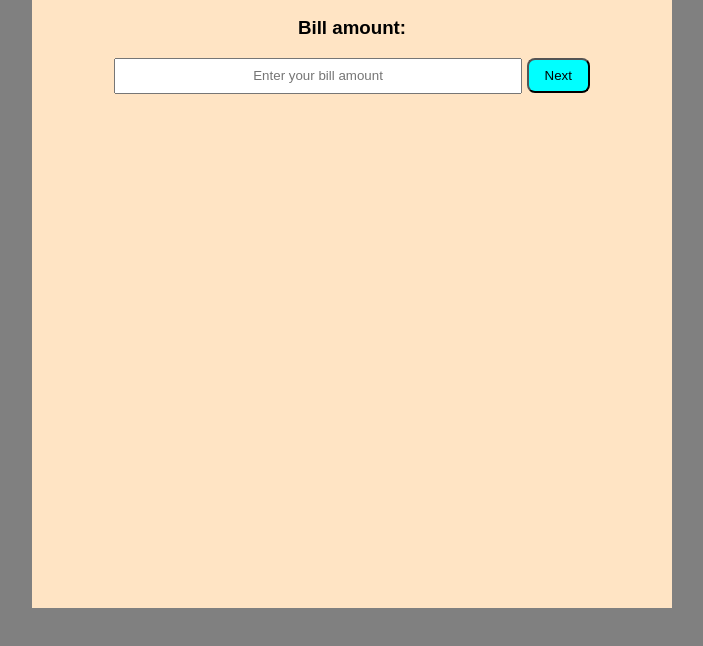
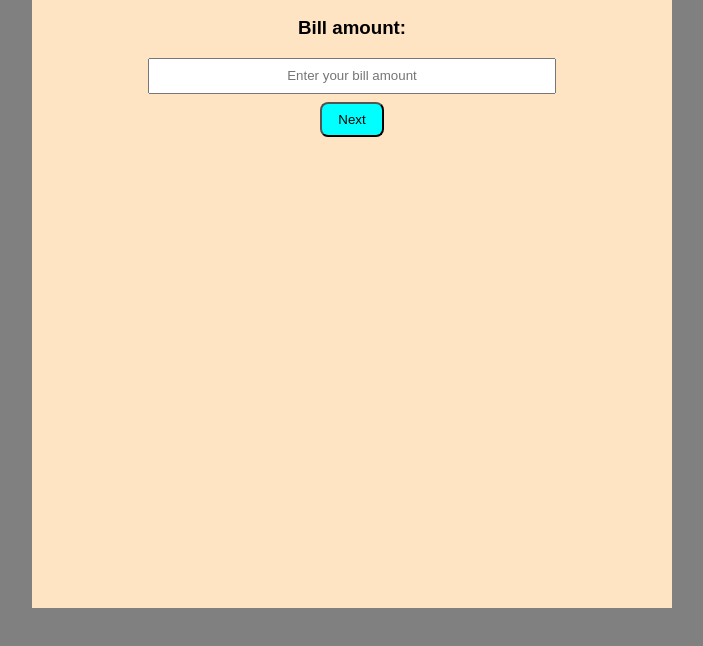
Before and after one commit to Shwetaaaa2899/Cash_Register, a plain HTML site: page index.html in a window 1280 px wide. Shown: the part 152-798 px from the top of the page, without its empty margins (288-991 px from the left). Drawn offline with Linux system fonts and the light colour scheme; a web font is replaced by a local one.

```diff
--- a/style.css
+++ b/style.css
@@ -4,7 +4,19 @@ body{
     margin:0;
     font-family: "Sofia", sans-serif;
 }
+.rest input{
+    display:block;
+}
 
+/* To display each element in a single line without using br :  */
+input, button{
+    display:block;
+    margin:auto;
+
+}
+input{
+    margin-bottom: 0.5rem;
+}
 /* }
 To bring child div in center , we give position:relative to outer container,
 position:absolute to child container ,  and then left:50%,tp:50%, transform(-50%(for bottom),-50%(for right/left)) */
@@ -12,7 +24,7 @@ position:absolute to child container ,  and then left:50%,tp:50%, transform(-50%
     height:100vh;
     width:100vw;
     background-color:grey;
-    position:relative
+    position:relative;
 }
 input{
     width:400px;
```
Also changed, not shown: index.html (+2 -2 lines).
